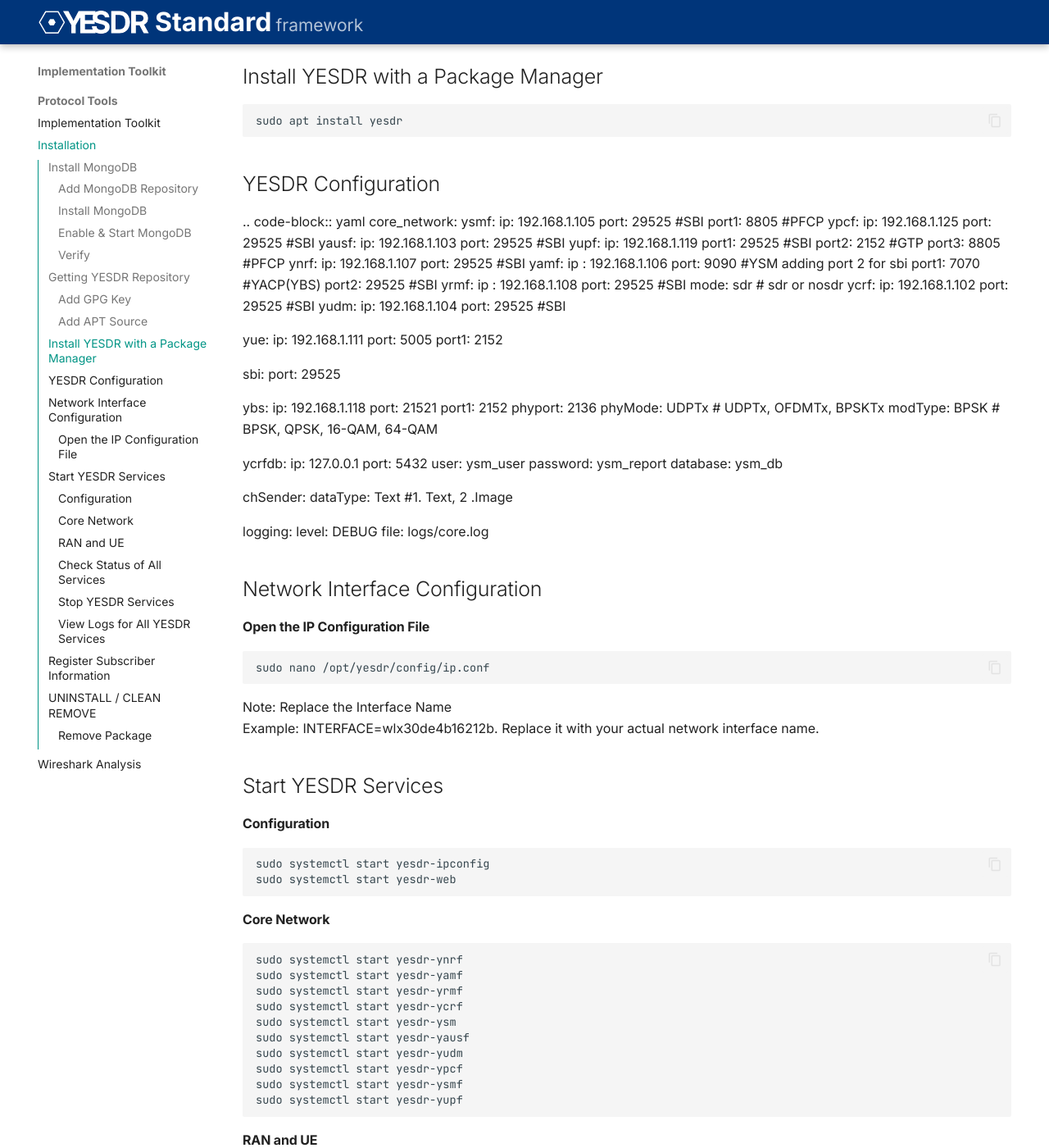
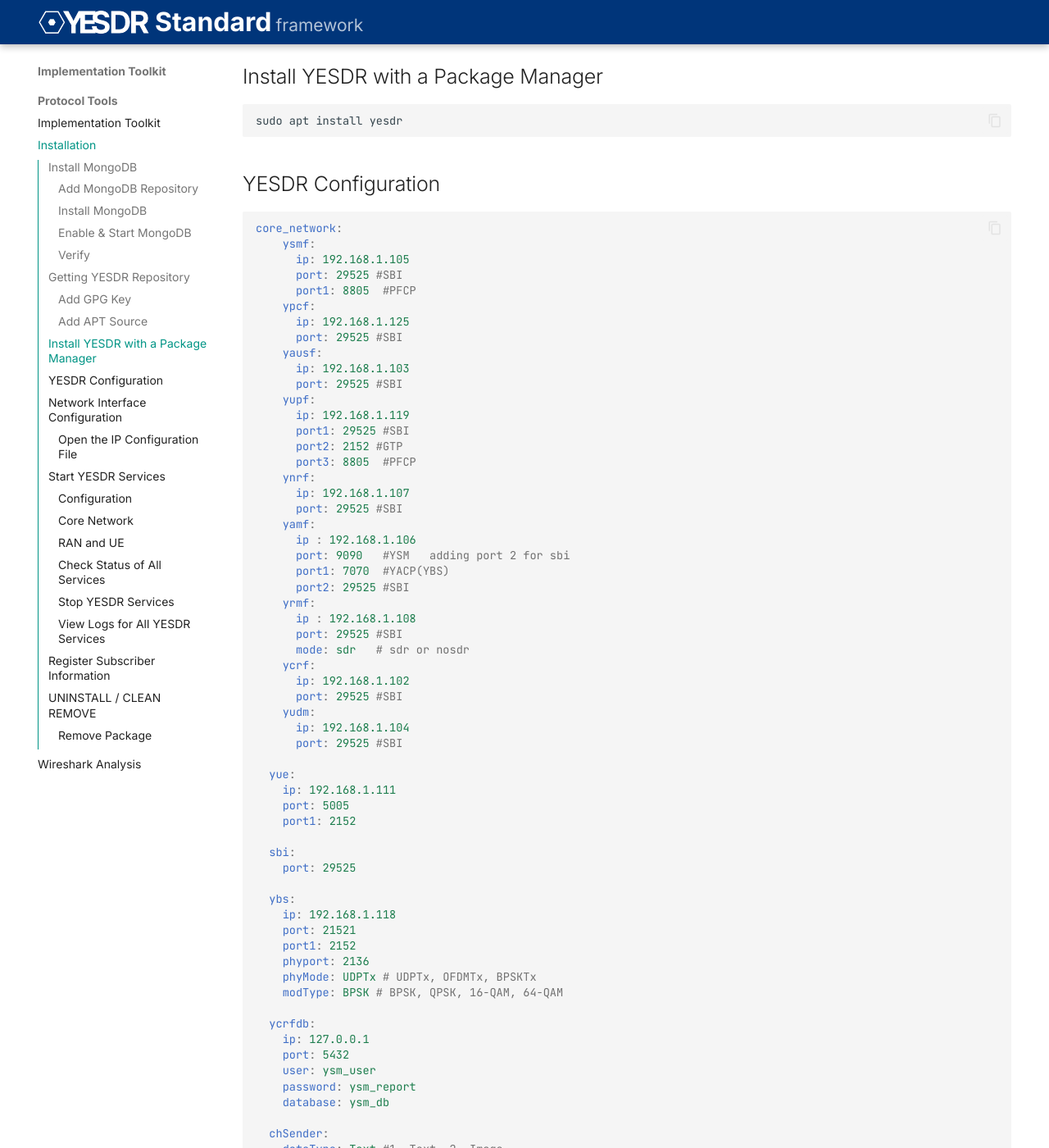
Before and after one commit to chandharlabs/yesdr-standard, an MkDocs documentation site: the page built from docs/implementations/Installation.md, in a window 1280 px wide and 1400 px high, scrolled down 1128 px. Shown: the whole window at 82% size. Built offline with MkDocs 1.6.1 and Material for MkDocs 9.7.7, drawn with Linux system fonts in a browser that asks for light colours; some of the changed text lies outside the part shown.

Commit message:
Update Installation.md

````diff
--- a/docs/implementations/Installation.md
+++ b/docs/implementations/Installation.md
@@ -52,8 +52,8 @@
 ```
 
 ## YESDR Configuration
-.. code-block:: yaml
-  core_network:
+```yaml
+core_network:
     ysmf:
       ip: 192.168.1.105
       port: 29525 #SBI
@@ -117,7 +117,7 @@
   logging:
     level: DEBUG
     file: logs/core.log
-
+```
 ## Network Interface Configuration
 
 ####Open the IP Configuration File
````
